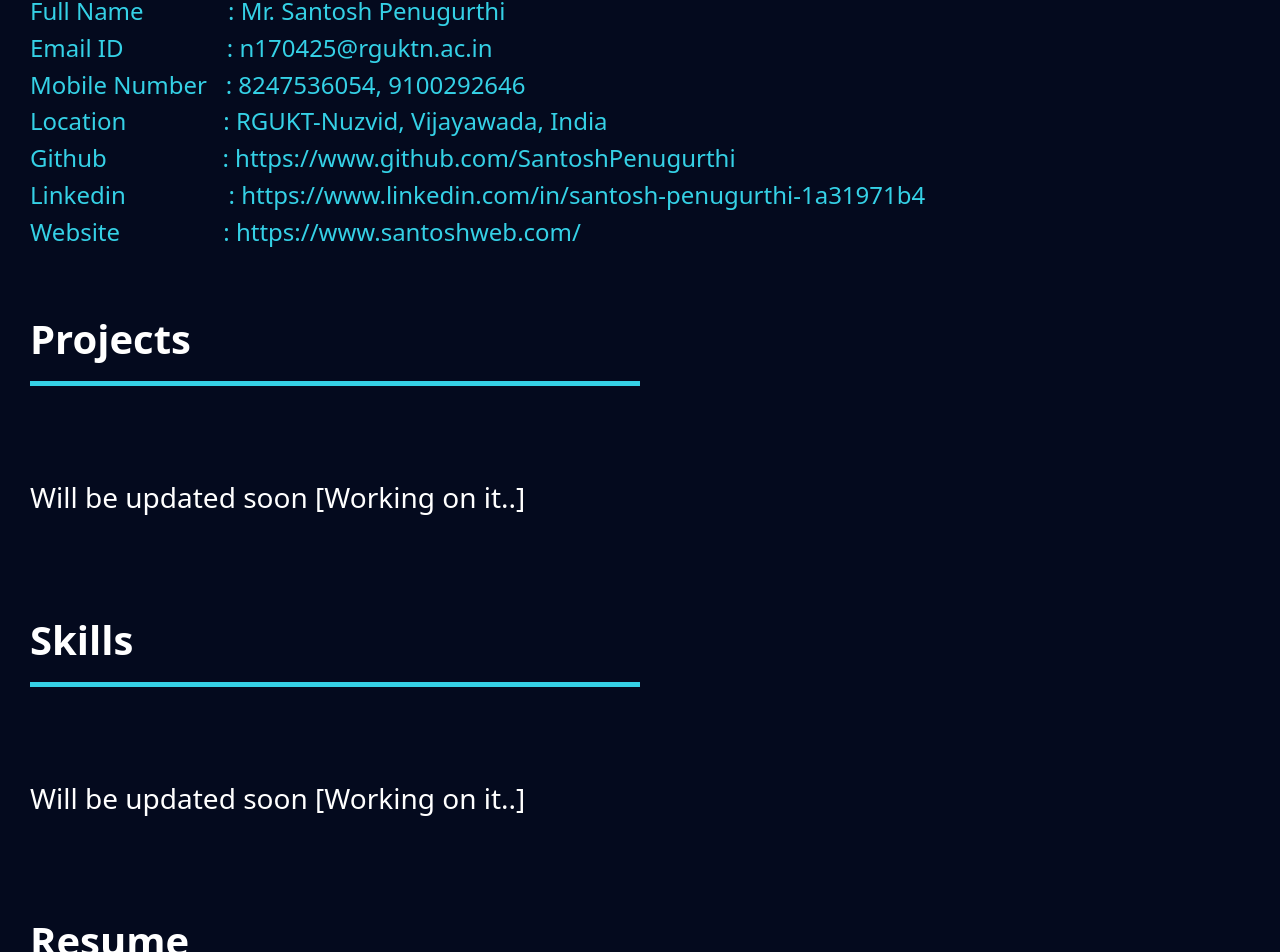
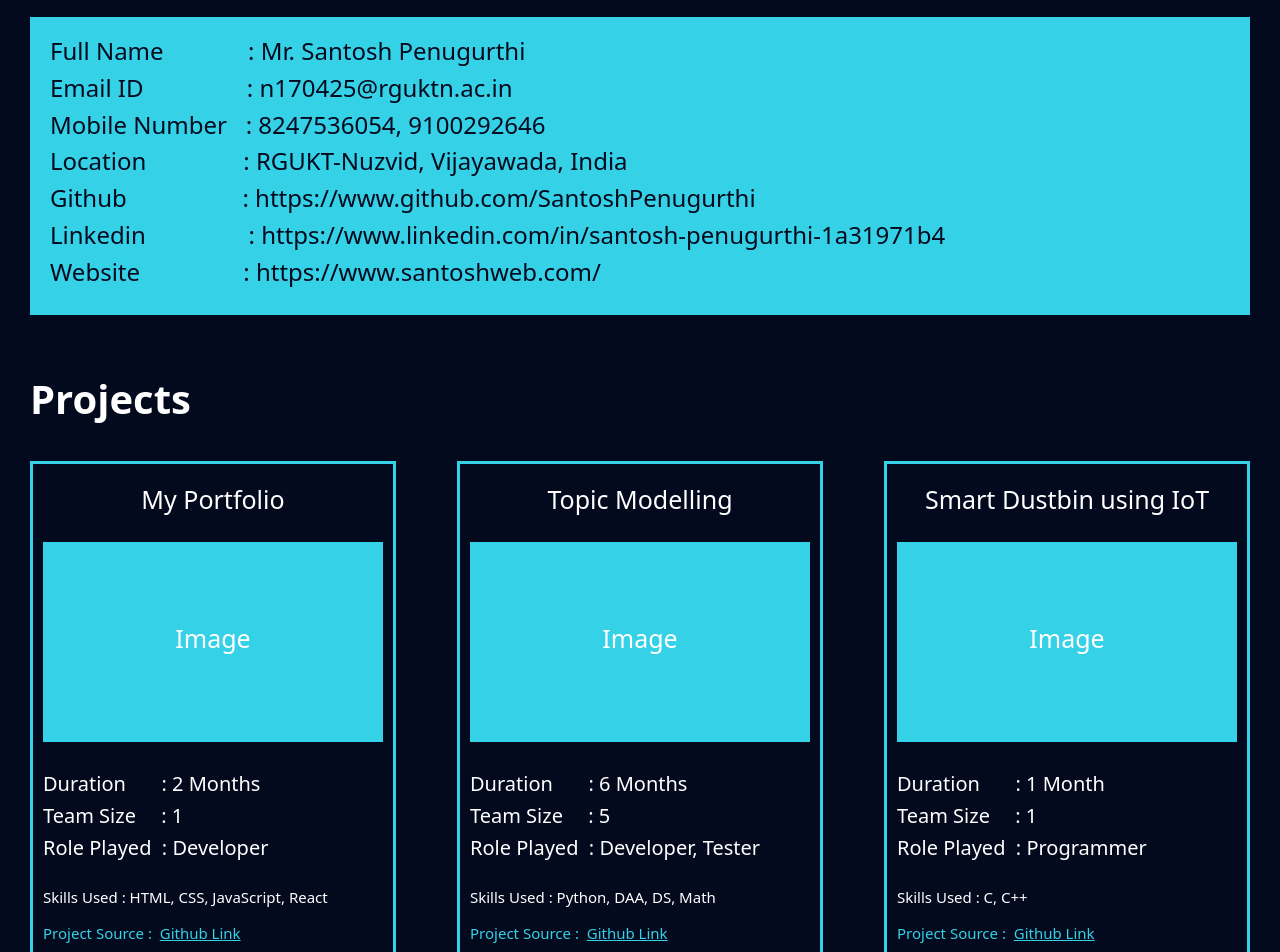
Before and after one commit to SantoshPenugurthi/my-portfolio, a React (Create React App) app: page /projects in a window 1280 px wide. Shown: the part 873-1825 px from the top of the page. Built offline with nearby package versions, Linux system fonts and the light colour scheme.

Commit message:
projects

```diff
--- a/src/Components/About.js
+++ b/src/Components/About.js
@@ -6,15 +6,15 @@ class About extends Component {
             <div
                 style={{padding:30,paddingTop:200}}
             >
-                <h1 style={{fontWeight:'bold',color:'#fff',paddingBottom:10}}>About</h1>
-                <div style={{width:'100%',backgroundColor:'#040a1e',alignSelf:'center'}}>
-                    <h4 style={{color:'#35d1e6',}}>Full Name        &emsp;&emsp;&emsp;        : Mr. Santosh Penugurthi</h4>
-                    <h4 style={{color:'#35d1e6',}}>Email ID         &emsp;&emsp;&emsp;&nbsp;&nbsp;&nbsp;        : n170425@rguktn.ac.in</h4>
-                    <h4 style={{color:'#35d1e6',}}>Mobile Number    &nbsp;        : 8247536054, 9100292646</h4>
-                    <h4 style={{color:'#35d1e6',}}>Location         &emsp;&emsp;&emsp;&nbsp;&nbsp;        : RGUKT-Nuzvid, Vijayawada, India</h4>
-                    <h4 style={{color:'#35d1e6',}}>Github           &emsp;&emsp;&emsp;&nbsp;&nbsp;&nbsp;&nbsp;&nbsp;            : https://www.github.com/SantoshPenugurthi</h4>
-                    <h4 style={{color:'#35d1e6',}}>Linkedin         &emsp;&emsp;&emsp;&ensp;&nbsp;           : https://www.linkedin.com/in/santosh-penugurthi-1a31971b4</h4>
-                    <h4 style={{color:'#35d1e6',}}>Website          &emsp;&emsp;&emsp;&nbsp;&nbsp;&nbsp;          : https://www.santoshweb.com/</h4>
+                <h1 style={{fontWeight:'bold',color:'#fff',paddingBottom:30}}>About</h1>
+                <div style={{width:'100%',backgroundColor:'#35d1e6',padding:20}}>
+                    <h4 style={{color:'#040a1e',}}>Full Name        &emsp;&emsp;&emsp;        : Mr. Santosh Penugurthi</h4>
+                    <h4 style={{color:'#040a1e',}}>Email ID         &emsp;&emsp;&emsp;&nbsp;&nbsp;&nbsp;        : n170425@rguktn.ac.in</h4>
+                    <h4 style={{color:'#040a1e',}}>Mobile Number    &nbsp;        : 8247536054, 9100292646</h4>
+                    <h4 style={{color:'#040a1e',}}>Location         &emsp;&emsp;&emsp;&nbsp;&nbsp;        : RGUKT-Nuzvid, Vijayawada, India</h4>
+                    <h4 style={{color:'#040a1e',}}>Github           &emsp;&emsp;&emsp;&nbsp;&nbsp;&nbsp;&nbsp;&nbsp;            : https://www.github.com/SantoshPenugurthi</h4>
+                    <h4 style={{color:'#040a1e',}}>Linkedin         &emsp;&emsp;&emsp;&ensp;&nbsp;           : https://www.linkedin.com/in/santosh-penugurthi-1a31971b4</h4>
+                    <h4 style={{color:'#040a1e',}}>Website          &emsp;&emsp;&emsp;&nbsp;&nbsp;&nbsp;          : https://www.santoshweb.com/</h4>
                 </div>
             </div>
 
--- a/src/Components/Projects.js
+++ b/src/Components/Projects.js
@@ -6,9 +6,85 @@ class Projects extends Component {
             <div
                 style={{padding:30}}
             >
-                <h1 style={{fontWeight:'bold',color:'#fff',paddingBottom:10}}>Projects</h1>
-                <div style={{height:5,width:'50%',backgroundColor:'#35d1e6',alignSelf:'center'}}>
-                    <h3 style={{color:'#fff',paddingTop:100}}>Will be updated soon [Working on it..]</h3>
+                <h1 style={{fontWeight:'bold',color:'#fff',paddingBottom:30}}>Projects</h1>
+                <div
+                    style={{
+                        display:'flex',
+                        flexDirection:'row',
+                        justifyContent:'space-between'
+                    }}
+                >
+                    <div style={{display:'flex',flexDirection:'column',borderWidth:3,borderColor:"#35d1e6",borderStyle:'solid',height:500,width:"30%"}}>
+                        <div>
+                            <h2 style={{display:'flex',fontSize:25,color:"#fff",padding:20,alignItems:'center',justifyContent:'center'}}>My Portfolio</h2>
+                        </div>
+                        <div style={{display:'flex',height:200,backgroundColor:"#35d1e6",alignItems:'center',justifyContent:'center',borderWidth:3,borderColor:"#35d1e6",borderStyle:'solid',marginLeft:10,marginRight:10}}>
+                            <h2 style={{fontSize:25,color:"#fff"}}>Image</h2>
+                        </div>
+                        <div>
+                            <h2 style={{display:'flex',fontSize:20,color:"#fff",paddingLeft:10,paddingTop:30}}>Duration &emsp;&nbsp;&nbsp;: 2 Months</h2>
+                        </div>
+                        <div>
+                            <h2 style={{display:'flex',fontSize:20,color:"#fff",paddingLeft:10,}}>Team Size &emsp;: 1</h2>
+                        </div>
+                        <div>
+                            <h2 style={{display:'flex',fontSize:20,color:"#fff",paddingLeft:10,}}>Role Played &nbsp;: Developer</h2>
+                        </div>
+                        <div>
+                            <h2 style={{display:'flex',fontSize:15,color:"#fff",paddingLeft:10,paddingTop:20}}>Skills Used : HTML, CSS, JavaScript, React</h2>
+                        </div>
+                        <div>
+                            <h2 style={{display:'flex',fontSize:15,color:"#35d1e6",paddingLeft:10,paddingTop:10}}>Project Source : &nbsp;<a href="https://github.com/SantoshPenugurthi/my-portfolio" style={{color:"#35d1e6"}}> Github Link</a></h2>
+                        </div>
+                    </div>
+
+                    <div style={{display:'flex',flexDirection:'column',borderWidth:3,borderColor:"#35d1e6",borderStyle:'solid',height:500,width:"30%"}}>
+                        <div>
+                            <h2 style={{display:'flex',fontSize:25,color:"#fff",padding:20,alignItems:'center',justifyContent:'center'}}>Topic Modelling</h2>
+                        </div>
+                        <div style={{display:'flex',height:200,backgroundColor:"#35d1e6",alignItems:'center',justifyContent:'center',borderWidth:3,borderColor:"#35d1e6",borderStyle:'solid',marginLeft:10,marginRight:10}}>
+                            <h2 style={{fontSize:25,color:"#fff"}}>Image</h2>
+                        </div>
+                        <div>
+                            <h2 style={{display:'flex',fontSize:20,color:"#fff",paddingLeft:10,paddingTop:30}}>Duration &emsp;&nbsp;&nbsp;: 6 Months</h2>
+                        </div>
+                        <div>
+                            <h2 style={{display:'flex',fontSize:20,color:"#fff",paddingLeft:10,}}>Team Size &emsp;: 5</h2>
+                        </div>
+                        <div>
+                            <h2 style={{display:'flex',fontSize:20,color:"#fff",paddingLeft:10,}}>Role Played &nbsp;: Developer, Tester</h2>
+                        </div>
+                        <div>
+                            <h2 style={{display:'flex',fontSize:15,color:"#fff",paddingLeft:10,paddingTop:20}}>Skills Used : Python, DAA, DS, Math</h2>
+                        </div>
+                        <div>
+                            <h2 style={{display:'flex',fontSize:15,color:"#35d1e6",paddingLeft:10,paddingTop:10}}>Project Source : &nbsp;<a href="https://github.com/SantoshPenugurthi/Topic-Modelling-on-Telugu-English-Code-mixed-data-using-LDA-" style={{color:"#35d1e6"}}> Github Link</a></h2>
+                        </div>
+                    </div>
+
+                    <div style={{display:'flex',flexDirection:'column',borderWidth:3,borderColor:"#35d1e6",borderStyle:'solid',height:500,width:"30%"}}>
+                        <div>
+                            <h2 style={{display:'flex',fontSize:25,color:"#fff",padding:20,alignItems:'center',justifyContent:'center'}}>Smart Dustbin using IoT</h2>
+                        </div>
+                        <div style={{display:'flex',height:200,backgroundColor:"#35d1e6",alignItems:'center',justifyContent:'center',borderWidth:3,borderColor:"#35d1e6",borderStyle:'solid',marginLeft:10,marginRight:10}}>
+                            <h2 style={{fontSize:25,color:"#fff"}}>Image</h2>
+                        </div>
+                        <div>
+                            <h2 style={{display:'flex',fontSize:20,color:"#fff",paddingLeft:10,paddingTop:30}}>Duration &emsp;&nbsp;&nbsp;: 1 Month</h2>
+                        </div>
+                        <div>
+                            <h2 style={{display:'flex',fontSize:20,color:"#fff",paddingLeft:10,}}>Team Size &emsp;: 1</h2>
+                        </div>
+                        <div>
+                            <h2 style={{display:'flex',fontSize:20,color:"#fff",paddingLeft:10,}}>Role Played &nbsp;: Programmer</h2>
+                        </div>
+                        <div>
+                            <h2 style={{display:'flex',fontSize:15,color:"#fff",paddingLeft:10,paddingTop:20}}>Skills Used : C, C++</h2>
+                        </div>
+                        <div>
+                            <h2 style={{display:'flex',fontSize:15,color:"#35d1e6",paddingLeft:10,paddingTop:10}}>Project Source : &nbsp;<a href="https://github.com/SantoshPenugurthi/Smart_Dustbin_Using_IoT" style={{color:"#35d1e6"}}> Github Link</a></h2>
+                        </div>
+                    </div>
                 </div>
             </div>
         );
--- a/src/Components/Skills.js
+++ b/src/Components/Skills.js
@@ -4,7 +4,7 @@ class Skills extends Component {
     render() {
         return (
             <div
-                style={{padding:30,paddingTop:200}}
+                style={{padding:30}}
             >
                 <h1 style={{fontWeight:'bold',color:'#fff',paddingBottom:10}}>Skills</h1>
                 <div style={{height:5,width:'50%',backgroundColor:'#35d1e6',alignSelf:'center'}}>
```
